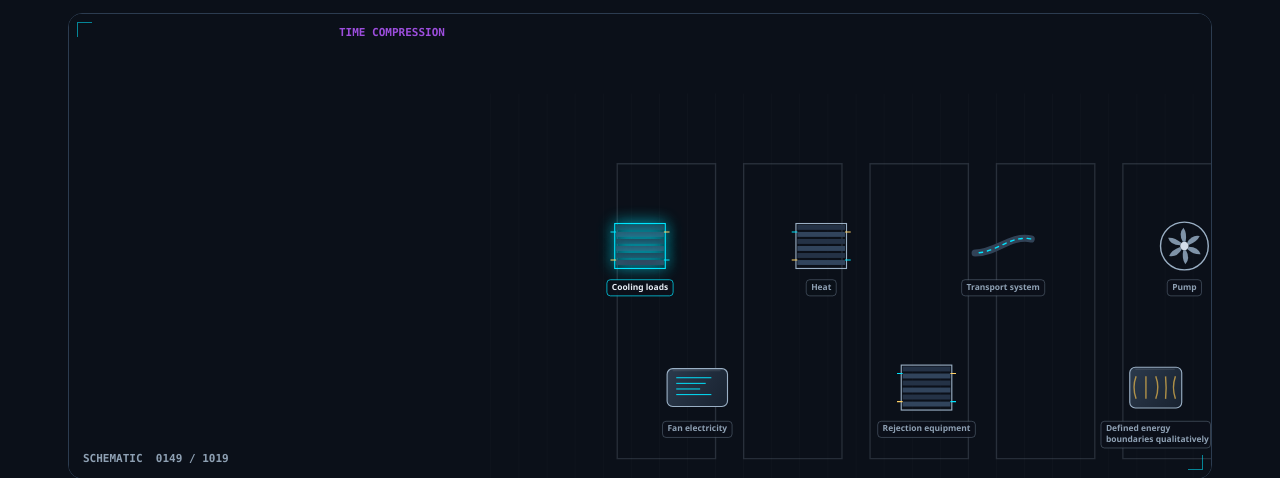
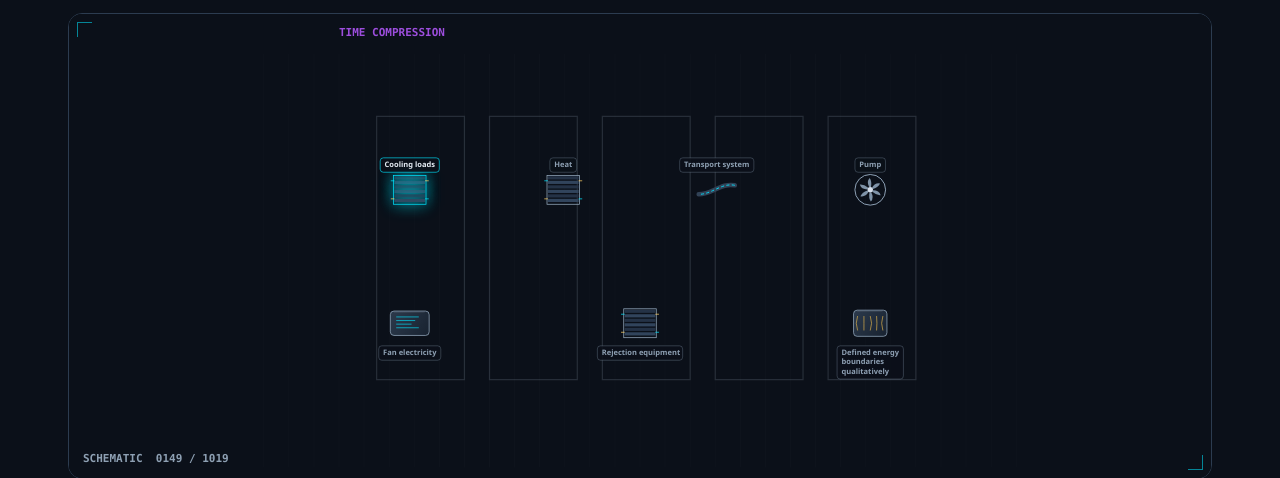
Before and after one commit to mizcausevic-dev/data-center-cooling-energy-boundary-explainer, a plain HTML site: page index.html in a window 1280 px wide. Shown: the part 333-811 px from the top of the page. Drawn offline with Linux system fonts and the light colour scheme.

Commit message:
Spread schematic parts so labels no longer overlap.

```diff
--- a/engine.js
+++ b/engine.js
@@ -1141,15 +1141,7 @@
     }
     var a = cen(prev);
     var b = cen(nodes);
-    var e = si === 0 ? smooth(Math.min(1, local / 0.45)) : smooth(Math.min(1, local / 0.32));
-    var z1 = si === 4 ? 1.02 : 1.12;
-    var z0 = si === 0 ? 1.0 : 1.06;
-    return {
-      x: a.x + (b.x - a.x) * e,
-      y: a.y + (b.y - a.y) * e,
-      z: z0 + (z1 - z0) * e,
-      si: si
-    };
+    return { x: 0.5, y: 0.48, z: 1, si: si };
   }
 
   function drawSilhouette(ctx, kind) {
@@ -1195,15 +1187,17 @@
 
   function drawLabel(ctx, node, p, on) {
     ctx.font = "600 12px ui-sans-serif, Segoe UI, sans-serif";
-    var lines = wrap(ctx, node.label, 148);
+    var lines = wrap(ctx, node.label, 128);
     var w = 0;
     var i;
     for (i = 0; i < lines.length; i++) w = Math.max(w, ctx.measureText(lines[i]).width);
-    w = Math.min(156, w + 14);
+    w = Math.min(136, w + 14);
     var h = lines.length * 15 + 8;
+    var above = node.y < 0.45;
     var lx = p.x - w / 2;
-    var ly = p.y + 48;
-    if (ly + h > 680) ly = p.y - 48 - h;
+    var ly = above ? p.y - 28 - h : p.y + 36;
+    if (lx < 28) lx = 28;
+    if (lx + w > 1172) lx = 1172 - w;
     ctx.fillStyle = "rgba(11,16,25,.86)";
     roundRect(ctx, lx, ly, w, h, 5);
     ctx.fill();
@@ -1257,6 +1251,7 @@
     var accent = roleColor(node.role);
     ctx.save();
     ctx.translate(p.x, p.y);
+    ctx.scale(0.72, 0.72);
     if (on) {
       ctx.shadowColor = accent;
       ctx.shadowBlur = 16;
```
Also changed, not shown: index.html (+1 -1 lines), scene.json (+10 -10 lines).
